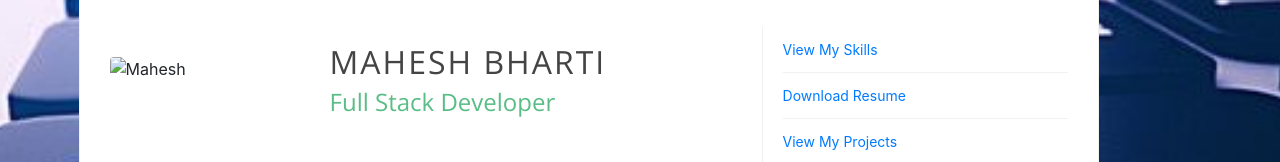
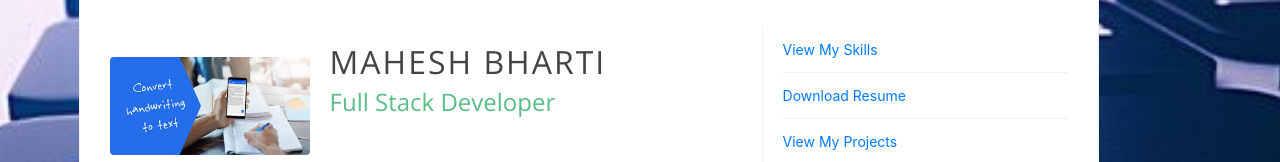
Before and after one commit to bhartimon2/Mahesh.github.io, a plain HTML site: page index.html in a window 1280 px wide. Shown: the part 406-568 px from the top of the page. Drawn offline with nearby package versions, Linux system fonts and the light colour scheme; a web font is replaced by a local one.

Commit message:
Update index.html

```diff
--- a/index.html
+++ b/index.html
@@ -215,7 +215,7 @@
             <section class="clearfix">
               <div class="g2">
                 <div class="photo">
-                  <img src="./image/my1.jpg" alt="Mahesh"
+                  <img src="./images/htr.jpg" alt="Mahesh"
                     style="background-attachment: fixed;background-position: center;background-repeat: no-repeat;background-size: cover;">
                 </div>
                 <div class="info">
```
